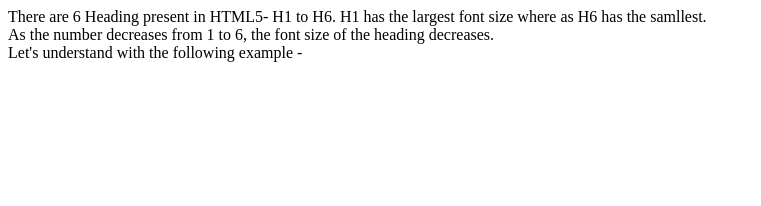
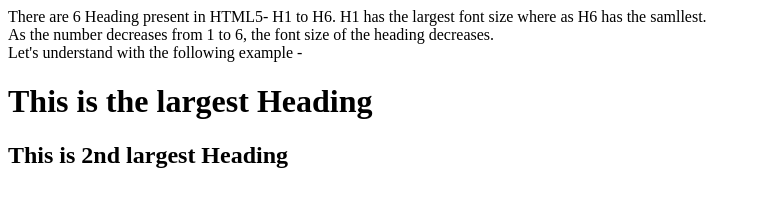
Before and after one commit to hellolalit/html, a plain HTML site: page ch3-headings/headings.html in a window 1280 px wide. Shown: the whole page, without its empty margins (0-761 px from the left). Drawn offline with Linux system fonts and the light colour scheme.

Commit message:
Updated ti;; 2nd largest html

```diff
--- a/ch3-headings/headings.html
+++ b/ch3-headings/headings.html
@@ -11,5 +11,9 @@
 		As the number decreases from 1 to 6, the font size of the heading decreases.
 		<br />
 		Let's understand with the following example -
+
+		<!-- This is H1, the largesr Heading tag : -->
+		<h1>This is the largest Heading</h1>
+		<h2>This is 2nd largest Heading</h2>
 	</body>
 </html>
```
